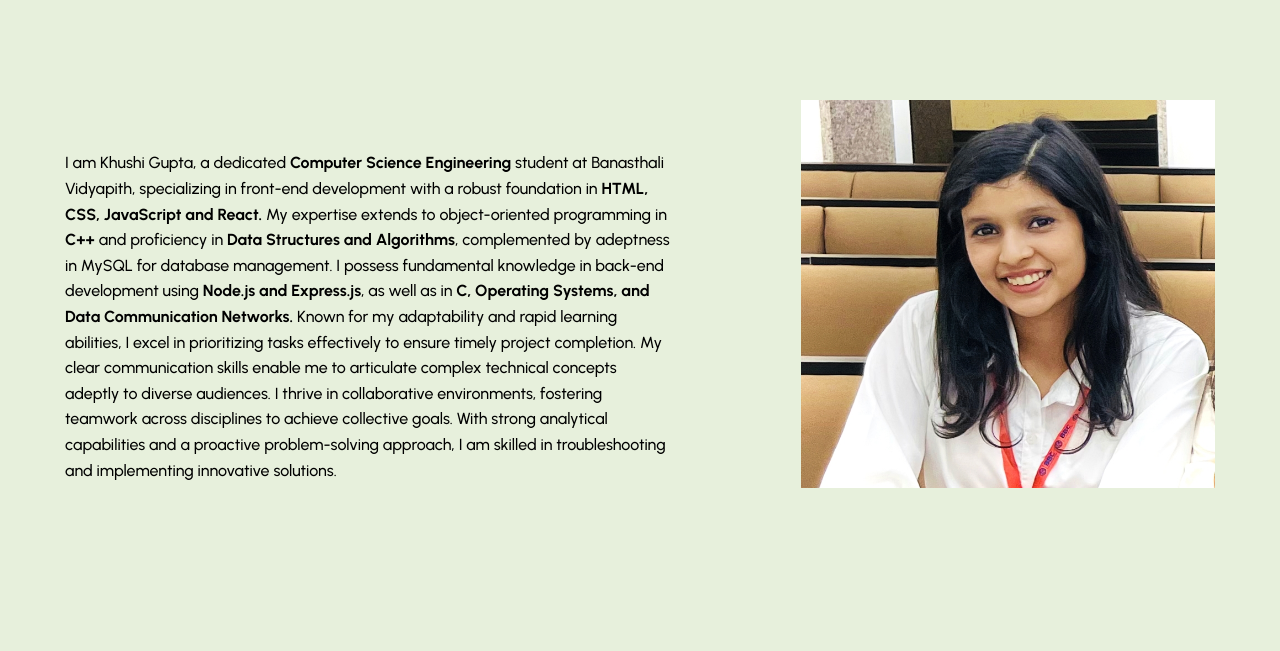
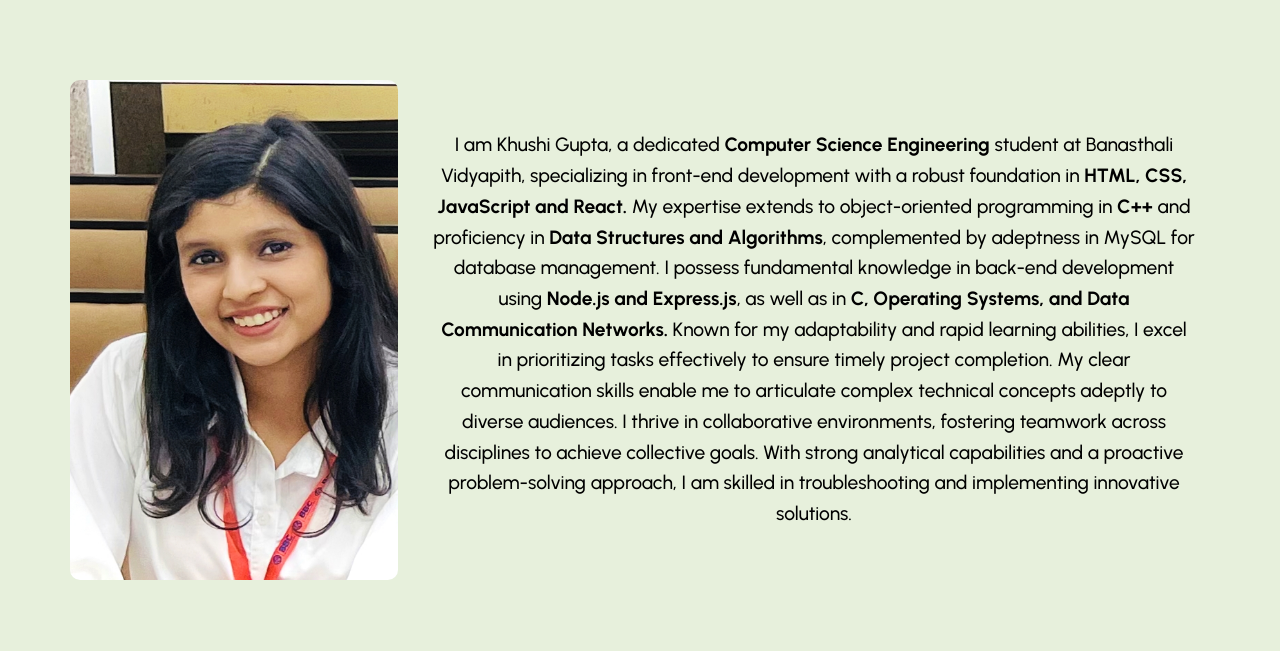
Before and after one commit to k-gupta2518/Portfolio, a plain HTML site: page index.html in a window 1280 px wide. Shown: the part 478-1129 px from the top of the page. Drawn offline with nearby package versions, Linux system fonts and the light colour scheme.

Commit message:
descriptive commit message

```diff
--- a/index.html
+++ b/index.html
@@ -122,35 +122,26 @@
         </div>
       </section>
 
-      <section class="section banner" id="about" aria-label="banner" data-section>
-        <div class="container">
+      <div class="portfolio-container" id="about">
+        <div class="image-container">
+            <img src="assets/IMG_20240312_212422.jpg" alt="Khushi Gupta">
+        </div>
+        <div class="text-container">
+          <section class="section feature" aria-label="feature" data-section>
+            <div class="container">
+                    <p class="project-text">
+                      I am Khushi Gupta, a dedicated<b> Computer Science Engineering </b> student at Banasthali Vidyapith, specializing in front-end development with a robust foundation in<b> HTML, CSS, JavaScript and React.</b> My expertise extends to object-oriented programming in <b>C++</b> and proficiency in <b>Data Structures and Algorithms</b>, complemented by adeptness in MySQL for database management. I possess fundamental knowledge in back-end development using<b> Node.js and Express.js</b>, as well as in <b>C, Operating Systems, and Data Communication Networks.</b>
 
-          <ul class="banner-list">
+                      Known for my adaptability and rapid learning abilities, I excel in prioritizing tasks effectively to ensure timely project completion. My clear communication skills enable me to articulate complex technical concepts adeptly to diverse audiences. I thrive in collaborative environments, fostering teamwork across disciplines to achieve collective goals. With strong analytical capabilities and a proactive problem-solving approach, I am skilled in troubleshooting and implementing innovative solutions.
+                  </p>
 
 
-            <li>
-              <div class="banner-card banner-card-1 has-before hover:shine">
-
-                <p class="container">
-                  <div container-my>
-                    I am Khushi Gupta, a dedicated<b> Computer Science Engineering </b> student at Banasthali Vidyapith, specializing in front-end development with a robust foundation in<b> HTML, CSS, JavaScript and React.</b> My expertise extends to object-oriented programming in <b>C++</b> and proficiency in <b>Data Structures and Algorithms</b>, complemented by adeptness in MySQL for database management. I possess fundamental knowledge in back-end development using<b> Node.js and Express.js</b>, as well as in <b>C, Operating Systems, and Data Communication Networks.</b>
-
-                    Known for my adaptability and rapid learning abilities, I excel in prioritizing tasks effectively to ensure timely project completion. My clear communication skills enable me to articulate complex technical concepts adeptly to diverse audiences. I thrive in collaborative environments, fostering teamwork across disciplines to achieve collective goals. With strong analytical capabilities and a proactive problem-solving approach, I am skilled in troubleshooting and implementing innovative solutions.
-                </div></p>
-
-              </div>
-            </li>
-
-            <li>
-              <div class="banner-card banner-card-2 has-before hover:shine">
-                <img class="my-image" src="assets/IMG_20240312_212422.jpg">
-              </div>
-            </li>
-
-          </ul>
+                  </div>
+            </div>
+            </section>
 
         </div>
-      </section>
+    </div>
 
 
       <section class="section projects" id="projects" aria-label="projects" data-section>
@@ -202,6 +193,7 @@
 
               </div>
         </div>
+        </section>
   </article>
   </main>
   <footer class="footer" data-section id="contact">
--- a/style.css
+++ b/style.css
@@ -175,6 +175,61 @@ body {
     background-color: var(--black);
     color: var(--white);
   }
+
+
+
+.portfolio-container {
+    display: flex;
+    flex-wrap: wrap;
+    padding: 20px;
+    max-width: 1200px;
+    margin: 0 auto;
+}
+
+.image-container {
+    flex: 1 1 30%;
+    padding: 10px;
+    display: flex;
+    align-items: center; /* Center image vertically */
+}
+
+.image-container img {
+    width: 100%;
+    height: 100%; /* Make image take 100% of the container height */
+    object-fit: cover; /* Ensure image covers the area without distortion */
+    border-radius: 10px;
+}
+
+.text-container {
+    flex: 1 1 70%;
+    padding: 10px;
+    display: flex;
+    align-items: center; /* Center text vertically */
+}
+
+.text-container p {
+    font-size: 1.2em;
+    line-height: 1.6;
+    margin: 0;
+}
+
+/* Responsive Styles */
+@media (max-width: 768px) {
+    .portfolio-container {
+        flex-direction: column; /* Stack items vertically on small screens */
+    }
+
+    .image-container, .text-container {
+        flex: 1 1 100%;
+        padding: 10px 0;
+    }
+
+    .text-container p {
+        font-size: 1em;
+        line-height: 1.4;
+    }
+}
+
 
   .btn-primary:is(:hover, :focus) { background-color: var(--hoockers-green); }
 
@@ -555,9 +610,9 @@ body {
     margin-block: 10px 35px;
   }
 
-  .newsletter-form { position: relative;
-    width: 500px;
-    margin-left: -17px;
+  .newsletter-form {
+    position: relative;
+    width: 40%;
   }
 
   .contact-field {
```
